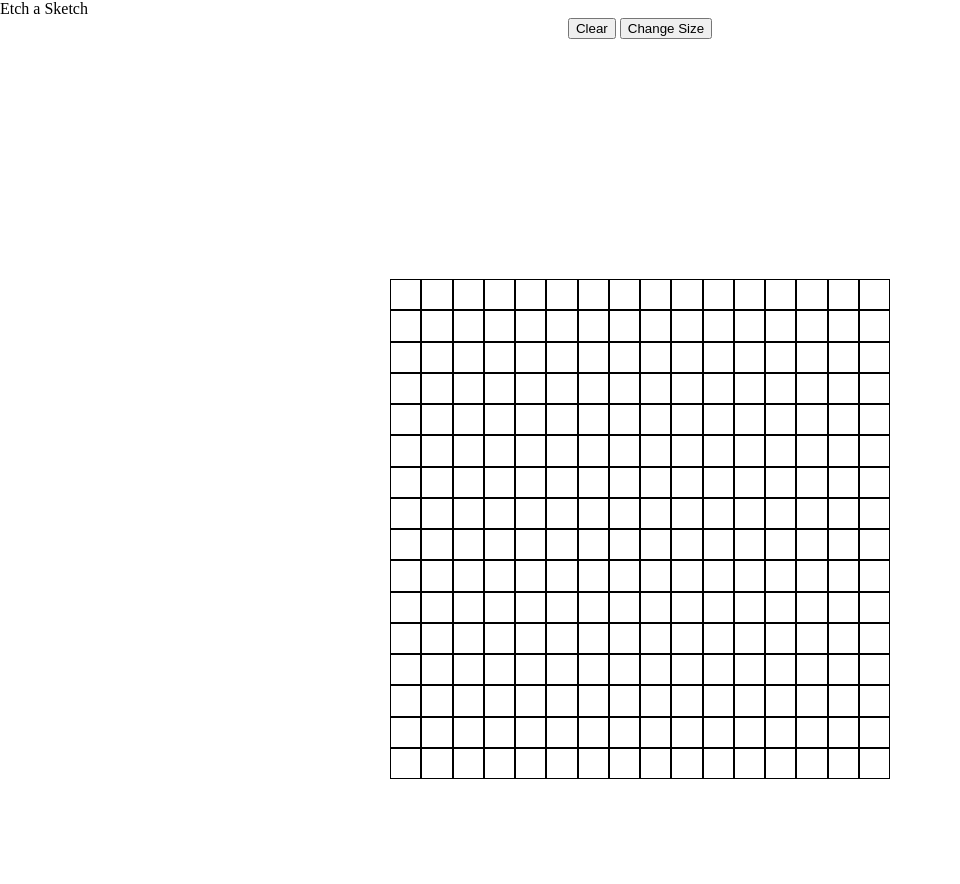
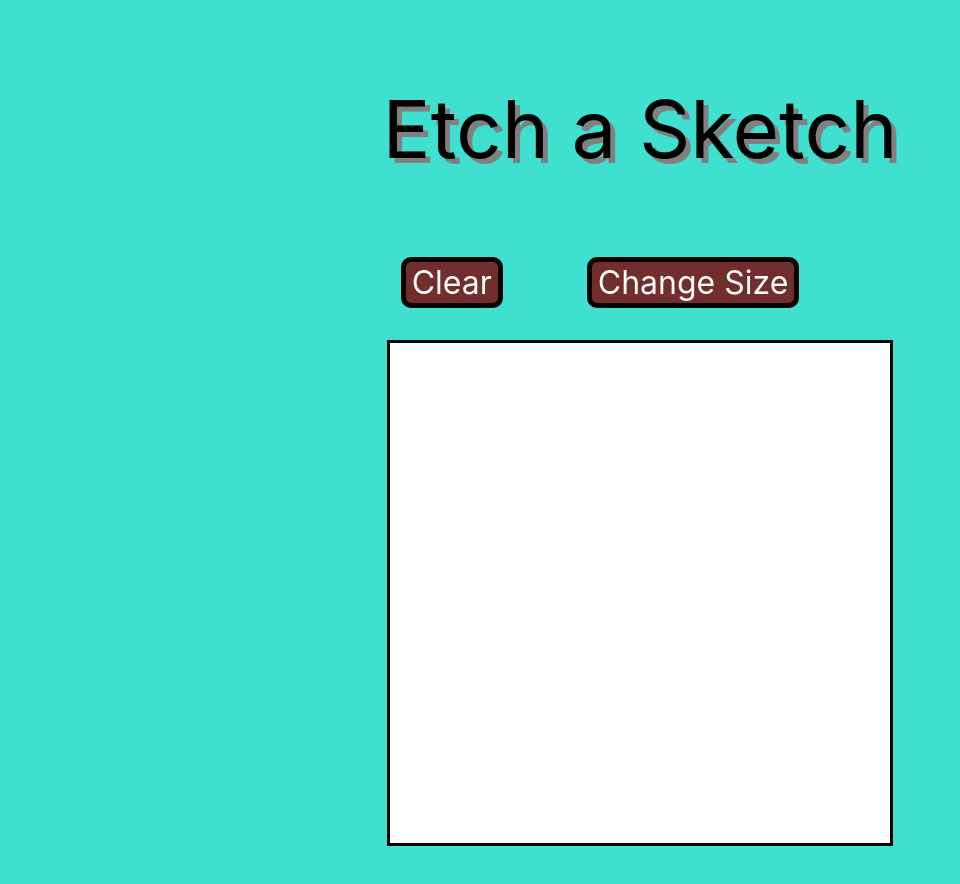
Before and after one commit to romulo-milani/Etch-a-Sketch, a plain HTML site: page index.html in a window 1280 px wide. Shown: the whole page, without its empty margins (0-960 px from the left). Drawn offline with Linux system fonts and the light colour scheme.

Commit message:
finished

```diff
--- a/index.html
+++ b/index.html
@@ -9,7 +9,12 @@
     <title>Etch a Sketch</title>
 </head>
 <body>
+    <div class="wrapper">
+        <div class="title">
             <h1>Etch a Sketch</h1>
+
+        </div>
+
         <div class="main">
             <div class="btns">
                 <input type="button" value="Clear" id="clear">
@@ -19,6 +24,9 @@
             <div class="container"></div>
 
         </div>
+
+    </div>
+
     <script src="./script.js"></script>
 </body>
 </html>
--- a/script.js
+++ b/script.js
@@ -30,10 +30,8 @@ function changeColor(e) {
 }
 
 function clearGrid(e) {
-    const div = document.querySelectorAll('.son');
-    for (let i=0; i<choice*choice; i++) {
-        div[i].style.backgroundColor = 'white';
-    }
+    const object = document.querySelectorAll('.son');
+    object.forEach(e => e.style.backgroundColor = '#ffffff');
 }
 
 function remove() {
--- a/style.css
+++ b/style.css
@@ -1,6 +1,8 @@
 body {
     font-family: 'Times New Roman', Times, serif;
     font-size: 10px;
+    background-color: turquoise;
+
 }
 
 .container {
@@ -11,13 +13,16 @@ body {
     width: 500px;
     height: 500px;
 
-    margin: 15rem auto;
+    margin: 2rem auto;
 
     justify-content: center;
+
+    border: 3px solid black;
 }
 
 .son {
-    border: 1px solid black;
+
+    background-color: white;
 }
 
 .main {
@@ -25,4 +30,33 @@ body {
     flex-direction: column;
     align-items: center;
     justify-content: center;
+
+    margin-top: 5rem;
 }
+
+.title {
+    text-align: center;
+    margin-top: 5rem;
+
+    font-family:-apple-system, BlinkMacSystemFont, 'Segoe UI', Roboto, Oxygen, Ubuntu, Cantarell, 'Open Sans', 'Helvetica Neue', sans-serif;
+    font-size: 5rem;
+    color: black;
+    text-shadow: 5px 5px grey;
+}
+
+input {
+    font-family:-apple-system, BlinkMacSystemFont, 'Segoe UI', Roboto, Oxygen, Ubuntu, Cantarell, 'Open Sans', 'Helvetica Neue', sans-serif;
+    font-size: 2rem;
+    background-color: rgb(114, 45, 45);
+    color: white;
+    border: 5px solid black;
+    border-radius: 10px;
+
+    margin-right: 5rem;
+}
+
+input:hover {
+    background-color: rgb(139, 89, 89);
+    transition: all 0.2s;
+
+}
```
Lines whose indentation alone changed are shown as unchanged.
